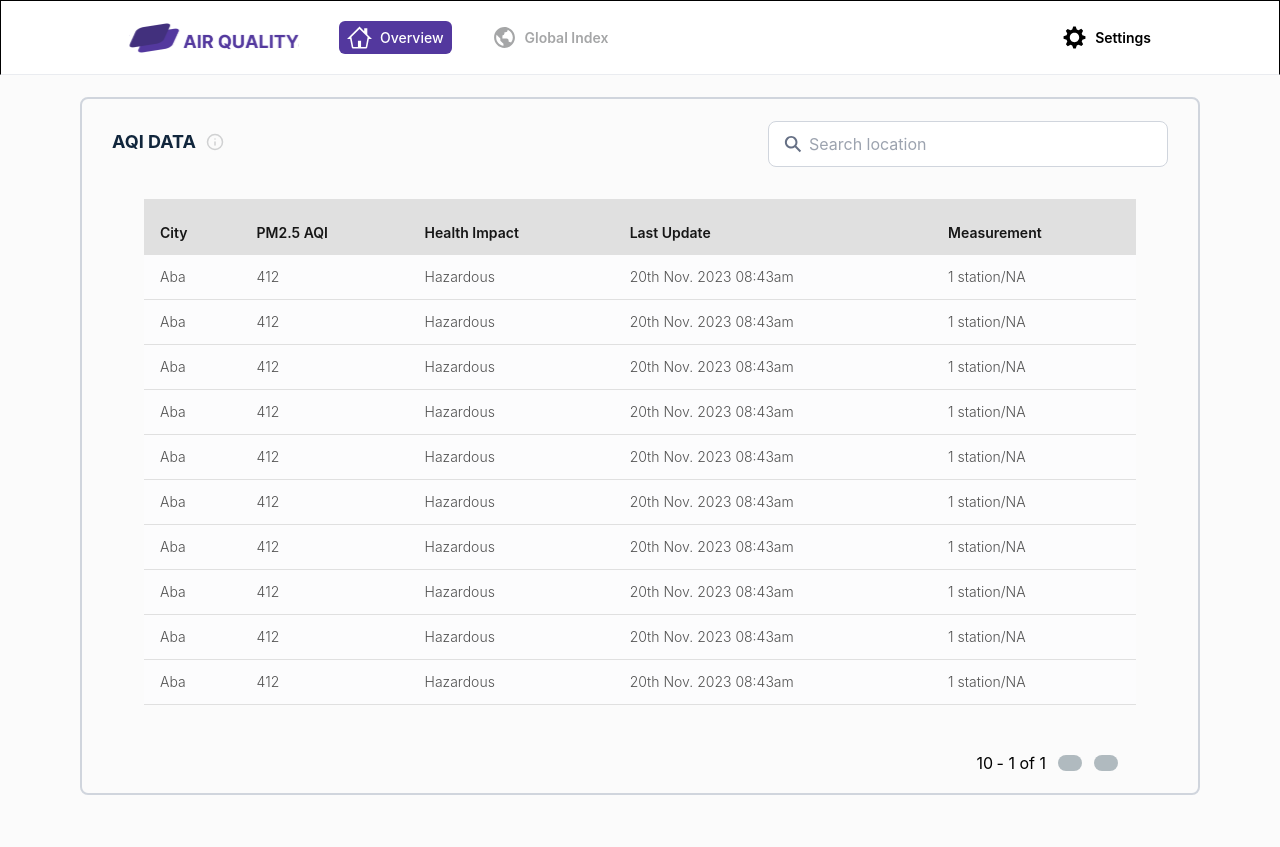
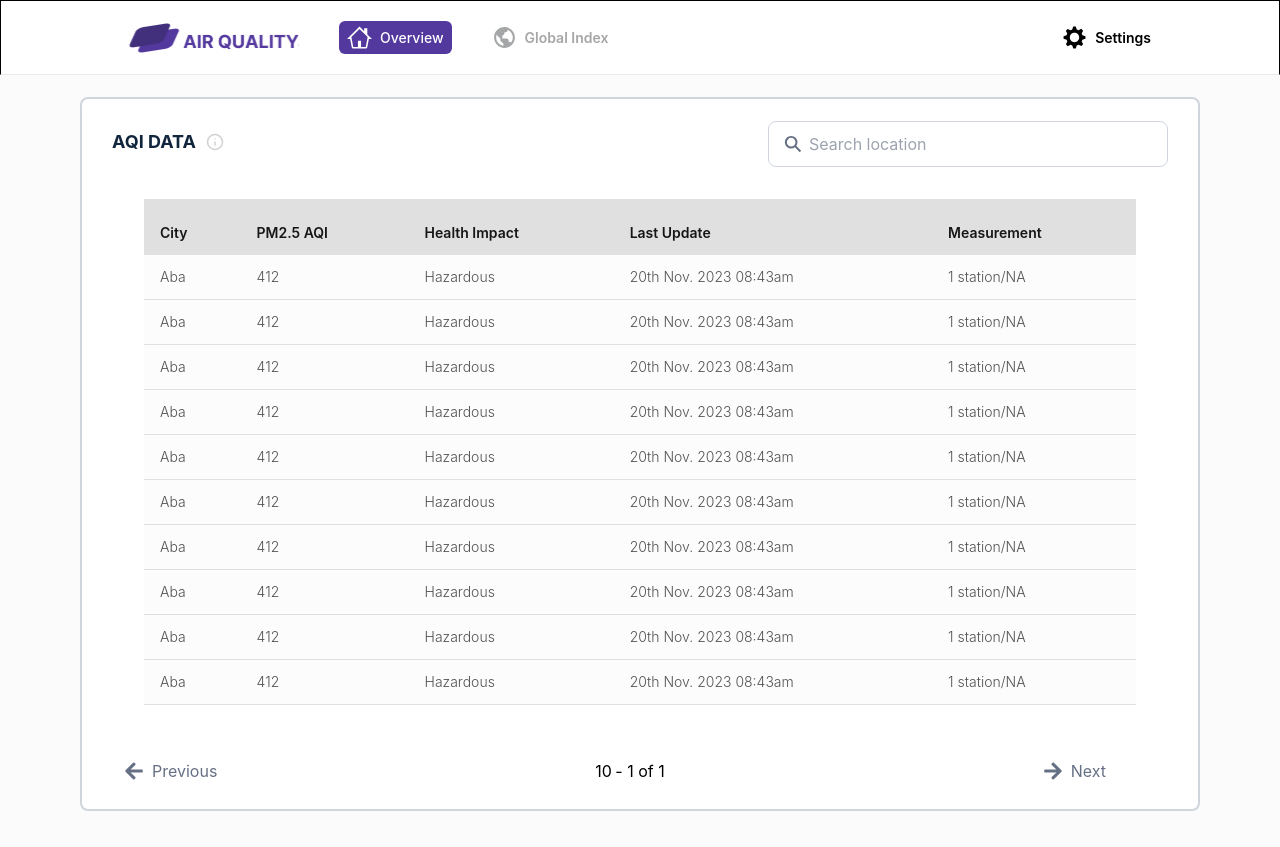
Before and after one commit to Shurrd/stutern-hackaton-air-quality, a React (Create React App) app: page /global-index in a window 1280 px wide. Built offline with nearby package versions, Linux system fonts and the light colour scheme; the HTML template or start-up script is replaced by a standard one.

Commit message:
quick fix

```diff
--- a/src/components/Pagination/Pagination.jsx
+++ b/src/components/Pagination/Pagination.jsx
@@ -1,7 +1,6 @@
 import React from 'react';
 import { getPaginationData } from '../../utils';
-// import { getPaginationData } from '../../utils/utils';
-// import { Icon } from "../Icons";
+import { FaArrowLeft, FaArrowRight } from 'react-icons/fa';
 
 const Pagination = ({ query, setQuery, count, per_page }) => {
   const { total_pages } = getPaginationData({
@@ -10,7 +9,16 @@ const Pagination = ({ query, setQuery, count, per_page }) => {
   });
 
   return (
-    <div className='flex mx-right gap-3 justify-end mr-[50px] items-center text-grey-text'>
+    <div className='flex gap-3 justify-between mr-[50px] items-center text-grey-text'>
+      <div
+        className='text-[#667085] p-2 px-3 rounded-lg cursor-pointer  flex gap-2 items-center justify-center'
+        onClick={() => {
+          query.page > 1 && setQuery({ ...query, page: query.page - 1 });
+        }}
+      >
+        <FaArrowLeft size={20} />
+        <p>Previous</p>
+      </div>
       <p>
         <select
           className='appearance-none  bg-inherit focus:outline-none'
@@ -24,21 +32,14 @@ const Pagination = ({ query, setQuery, count, per_page }) => {
         - {query.page} of {total_pages || 1}
       </p>
       <div
-        className='bg-[#B0BABF] p-2 px-3 rounded-lg cursor-pointer'
-        onClick={() => {
-          query.page > 1 && setQuery({ ...query, page: query.page - 1 });
-        }}
-      >
-        {/* <Icon id="angle-left" width="8" height="12" /> */}
-      </div>
-      <div
-        className='bg-[#B0BABF] p-2 px-3 rounded-lg cursor-pointer'
+        className='text-[#667085] p-2 px-3 rounded-lg cursor-pointer flex gap-2 items-center justify-center'
         onClick={() =>
           query.page < total_pages &&
           setQuery({ ...query, page: query.page + 1 })
         }
       >
-        {/* <Icon id="angle-right" width="8" height="12" /> */}
+        <FaArrowRight size={20} />
+        <p>Next</p>
       </div>
     </div>
   );
--- a/src/pages/globalIndex/GlobalIndexTable.jsx
+++ b/src/pages/globalIndex/GlobalIndexTable.jsx
@@ -45,9 +45,9 @@ const GlobalIndexTable = () => {
     []
   );
   return (
-    <div className='mb-9 mt-[22px] px-[30px] py-[18px] rounded-lg border-2 border-[#D0D5DD]'>
+    <div className='mb-9 mt-[22px] px-[30px] py-[18px] rounded-lg border-2 border-[#D0D5DD] bg-white'>
       <div className='flex justify-between'>
-        <div className='flex gap-2.5 items-center'>
+        <div className='flex gap-2.5 items-center justify-center'>
           <p className='text-[#11263c] sm:text-lg font-bold'>AQI DATA</p>
           <FiInfo size={18} color='#D0D1D2' />
         </div>
```
